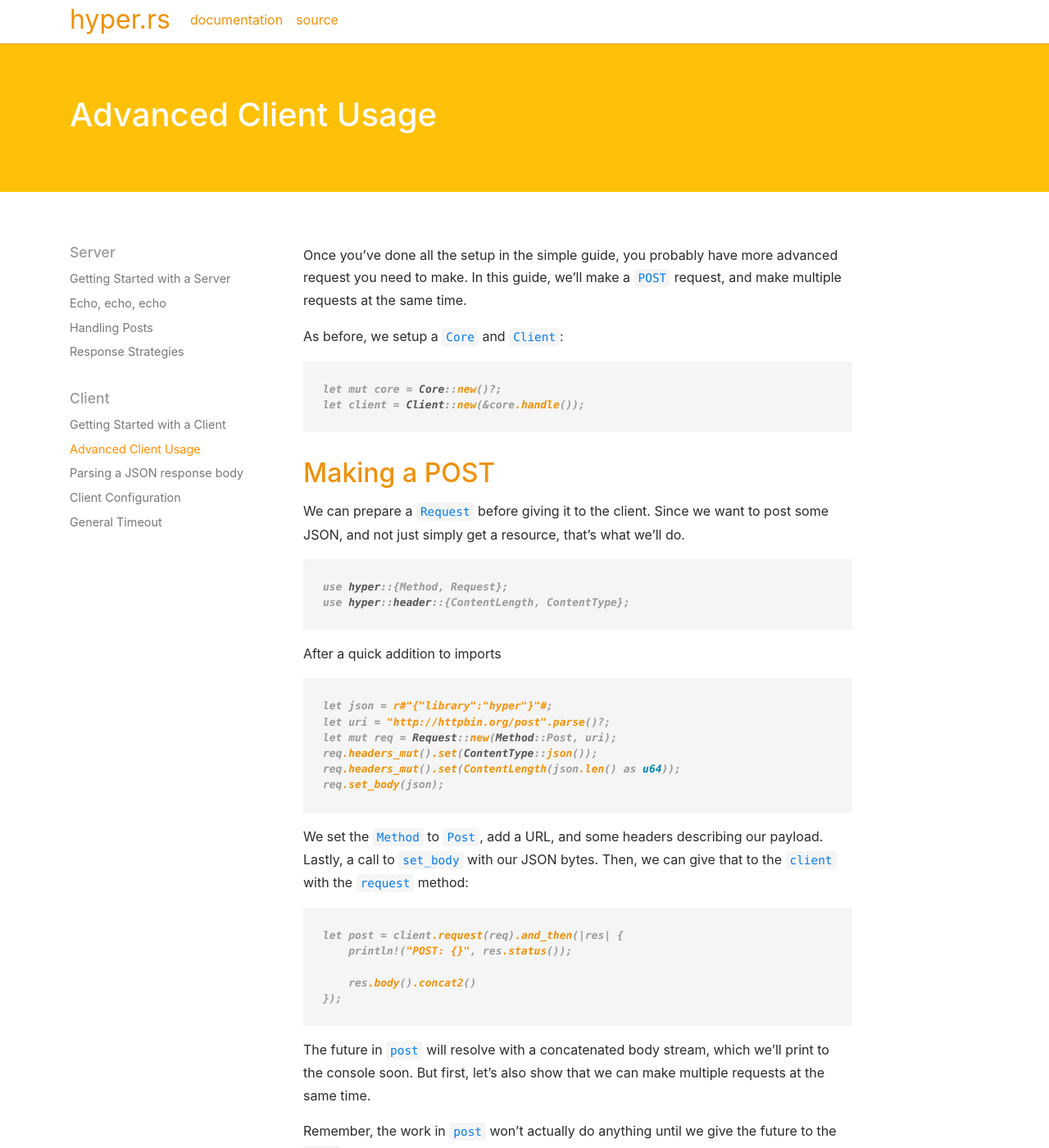
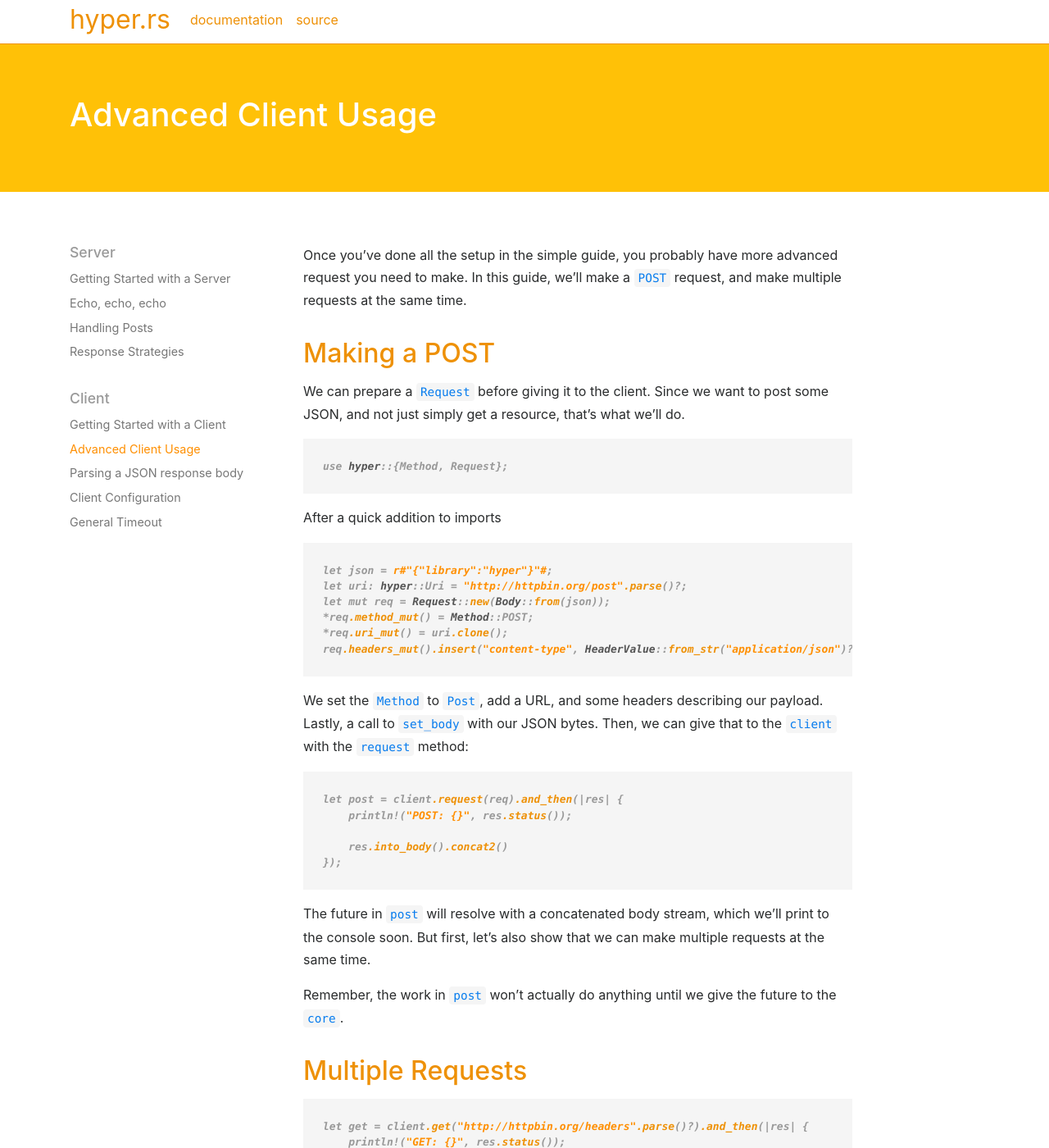
Before and after one commit to hyperium/hyperium.github.io, a Jekyll site: the page built from _guides/client/advanced.md, in a window 1280 px wide and 1400 px high. Shown: the whole window at 82% size. Built offline with Jekyll 4.4.1, drawn with Linux system fonts in a browser that asks for light colours; some of the changed text lies outside the part shown.

Commit message:
port advanced examples

````diff
--- a/_guides/client/advanced.md
+++ b/_guides/client/advanced.md
@@ -5,21 +5,6 @@
 Once you've done all the setup in the simple guide, you probably
 have more advanced request you need to make. In this guide, we'll
 make a `POST` request, and make multiple requests at the same time.
-
-As before, we setup a `Core` and `Client`:
-
-```rust
-# extern crate hyper;
-# extern crate tokio_core;
-# use hyper::Client;
-# use tokio_core::reactor::Core;
-# fn run() -> Result<(), Box<::std::error::Error>> {
-let mut core = Core::new()?;
-let client = Client::new(&core.handle());
-# Ok(())
-# }
-# fn main() {}
-```
 
 ## Making a POST
 
@@ -30,7 +15,6 @@
 ```rust
 # extern crate hyper;
 use hyper::{Method, Request};
-use hyper::header::{ContentLength, ContentType};
 # fn main() {}
 ```
 
@@ -38,16 +22,16 @@
 
 ```rust
 # extern crate hyper;
-# use hyper::{Method, Request};
-# use hyper::header::{ContentLength, ContentType};
+# extern crate http;
+# use http::header::HeaderValue;
+# use hyper::{Method, Request, Body};
 # fn run() -> Result<(), Box<::std::error::Error>> {
 let json = r#"{"library":"hyper"}"#;
-let uri = "http://httpbin.org/post".parse()?;
-let mut req = Request::new(Method::Post, uri);
-# let mut req: Request = req; // in full example, inference works
-req.headers_mut().set(ContentType::json());
-req.headers_mut().set(ContentLength(json.len() as u64));
-req.set_body(json);
+let uri: hyper::Uri = "http://httpbin.org/post".parse()?;
+let mut req = Request::new(Body::from(json));
+*req.method_mut() = Method::POST;
+*req.uri_mut() = uri.clone();
+req.headers_mut().insert("content-type", HeaderValue::from_str("application/json")?);
 # Ok(())
 # }
 # fn main() {}
@@ -61,18 +45,23 @@
 # extern crate futures;
 # extern crate hyper;
 # extern crate tokio_core;
+# extern crate http;
 # use futures::{Future, Stream};
-# use hyper::{Client, Method, Request};
+# use http::header::HeaderValue;
+# use hyper::{Client, Method, Request, Body};
 # use tokio_core::reactor::Core;
 # fn run() -> Result<(), Box<::std::error::Error>> {
-# let mut core = Core::new()?;
-# let client = Client::new(&core.handle());
-# let uri = "http://httpbin.org/post".parse()?;
-# let req = Request::new(Method::Post, uri);
+# let client = Client::new();
+# let json = r#"{"library":"hyper"}"#;
+# let uri: hyper::Uri = "http://httpbin.org/post".parse()?;
+# let mut req = Request::new(Body::from(json));
+# *req.method_mut() = Method::POST;
+# *req.uri_mut() = uri.clone();
+# req.headers_mut().insert("content-type", HeaderValue::from_str("application/json")?);
 let post = client.request(req).and_then(|res| {
     println!("POST: {}", res.status());
 
-    res.body().concat2()
+    res.into_body().concat2()
 });
 # Ok(())
 # }
@@ -91,22 +80,18 @@
 ```rust
 # extern crate futures;
 # extern crate hyper;
-# extern crate tokio_core;
 # use futures::{Future, Stream};
 # use hyper::{Client, Method, Request};
-# use tokio_core::reactor::Core;
 # fn run() -> Result<(), Box<::std::error::Error>> {
-# let mut core = Core::new()?;
-# let client = Client::new(&core.handle());
+# let client = Client::new();
 let get = client.get("http://httpbin.org/headers".parse()?).and_then(|res| {
     println!("GET: {}", res.status());
 
-    res.body().concat2()
+    res.into_body().concat2()
 });
 # Ok(())
 # }
 # fn main() {}
-
 ```
 
 Just a simple `GET` request, also not actually running yet. We want to run
@@ -118,28 +103,33 @@
 ```rust
 # extern crate futures;
 # extern crate hyper;
-# extern crate tokio_core;
+# extern crate http;
+# extern crate tokio;
 # use futures::{Future, Stream};
-# use hyper::{Client, Method, Request};
-# use tokio_core::reactor::Core;
+# use http::header::HeaderValue;
+# use hyper::{Client, Method, Request, Body};
 # use std::str;
 # fn run() -> Result<(), Box<::std::error::Error>> {
-# let mut core = Core::new()?;
-# let client = Client::new(&core.handle());
-# let uri = "http://httpbin.org/post".parse()?;
-# let req = Request::new(Method::Post, uri);
+# let client = Client::new();
+# let json = r#"{"library":"hyper"}"#;
+# let uri: hyper::Uri = "http://httpbin.org/post".parse()?;
+# let mut req = Request::new(Body::from(json));
+# *req.method_mut() = Method::POST;
+# *req.uri_mut() = uri.clone();
+# req.headers_mut().insert("content-type", HeaderValue::from_str("application/json")?);
 # let post = client.request(req).and_then(|res| {
 #     println!("POST: {}", res.status());
 #
-#     res.body().concat2()
+#     res.into_body().concat2()
 # });
+#
 # let get = client.get("http://httpbin.org/headers".parse()?).and_then(|res| {
 #     println!("GET: {}", res.status());
 #
-#     res.body().concat2()
+#     res.into_body().concat2()
 # });
 let work = post.join(get);
-let (posted, got) = core.run(work).unwrap();
+let (posted, got) = tokio::executor::current_thread::block_on_all(work).unwrap();
 
 println!("POST: {}", str::from_utf8(&posted)?);
 println!("GET: {}", str::from_utf8(&got)?);
````
